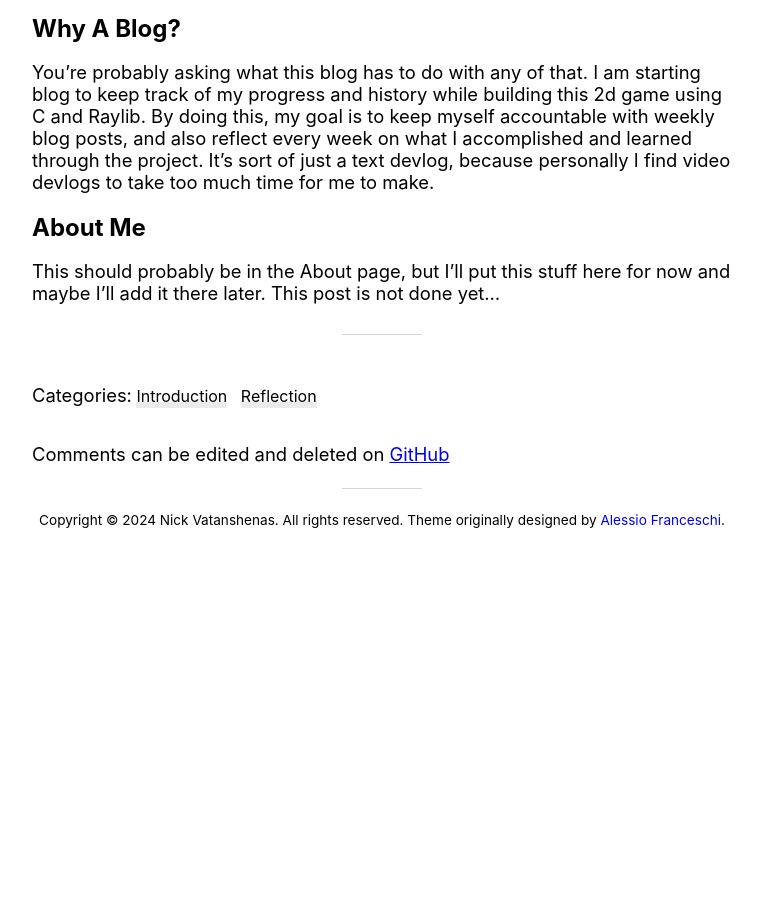
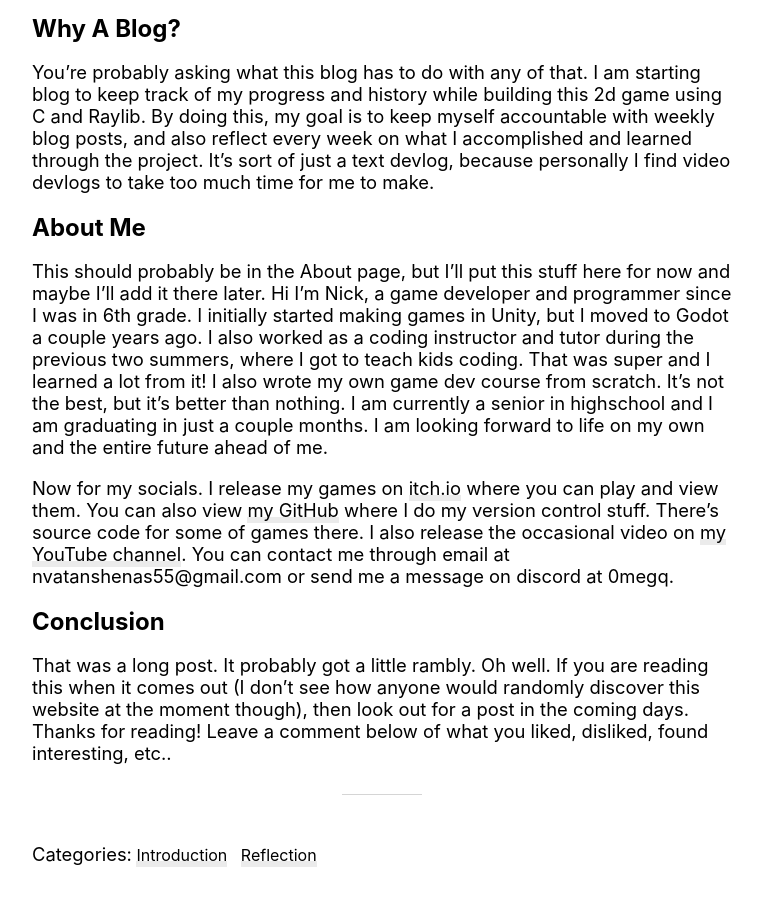
Before and after one commit to 0megq/blog, a Jekyll site: the page built from _posts/2024-01-08-what-is-this.md, in a window 1280 px wide and 900 px high, scrolled down 1185 px. Shown: the whole window, without its empty margins (258-1020 px from the left). Built offline with Jekyll 4.4.1, drawn with Linux system fonts in a browser that asks for light colours; nearby versions of some CDN libraries; comment, search, counter and statistics services are not loaded; before the commit the page ends 1726 px from its top, so only the background shows below that.

Commit message:
first post done

```diff
--- a/_posts/2024-01-08-what-is-this.md
+++ b/_posts/2024-01-08-what-is-this.md
@@ -3,8 +3,7 @@ title: What Is This? Who Am I?
 layout: post
 categories: [Introduction, Reflection, ]
 tags: [introduction, reflection]
-image: /assets/img/airplane.jpg
-description: "What is this website?"
+description: "A little bit about this website"
 customexcerpt: "Not sure how you got here, but you're here now. Here's a little bit about this blog and me."
 ---
 I'd like to explain what this blog is about and who I am exactly. But first, I want to explain what got me here. I want to explain what got me to make this blog.
@@ -20,4 +19,9 @@ After creating the CSV parser, I started a new project to rebuild the habit trac
 You're probably asking what this blog has to do with any of that. I am starting blog to keep track of my progress and history while building this 2d game using C and Raylib. By doing this, my goal is to keep myself accountable with weekly blog posts, and also reflect every week on what I accomplished and learned through the project. It's sort of just a text devlog, because personally I find video devlogs to take too much time for me to make.
 
 # About Me
-This should probably be in the About page, but I'll put this stuff here for now and maybe I'll add it there later. This post is not done yet...
+This should probably be in the About page, but I'll put this stuff here for now and maybe I'll add it there later. Hi I'm Nick, a game developer and programmer since I was in 6th grade. I initially started making games in Unity, but I moved to Godot a couple years ago. I also worked as a coding instructor and tutor during the previous two summers, where I got to teach kids coding. That was super and I learned a lot from it! I also wrote my own game dev course from scratch. It's not the best, but it's better than nothing. I am currently a senior in highschool and I am graduating in just a couple months. I am looking forward to life on my own and the entire future ahead of me.
+
+Now for my socials. I release my games on [itch.io](https://itch.io/profile/0megq) where you can play and view them. You can also view [my GitHub](https://github.com/0megq) where I do my version control stuff. There's source code for some of games there. I also release the occasional video on [my YouTube channel](https://www.youtube.com/channel/UCc6Y3V0mimH3ozJuZJi_f1w). You can contact me through email at nvatanshenas55@gmail.com or send me a message on discord at 0megq.
+
+# Conclusion
+That was a long post. It probably got a little rambly. Oh well. If you are reading this when it comes out (I don't see how anyone would randomly discover this website at the moment though), then look out for a post in the coming days. Thanks for reading! Leave a comment below of what you liked, disliked, found interesting, etc..
```
Also changed, not shown: assets/img/airplane.jpg (deleted), assets/img/question-mark.jpg (added).
